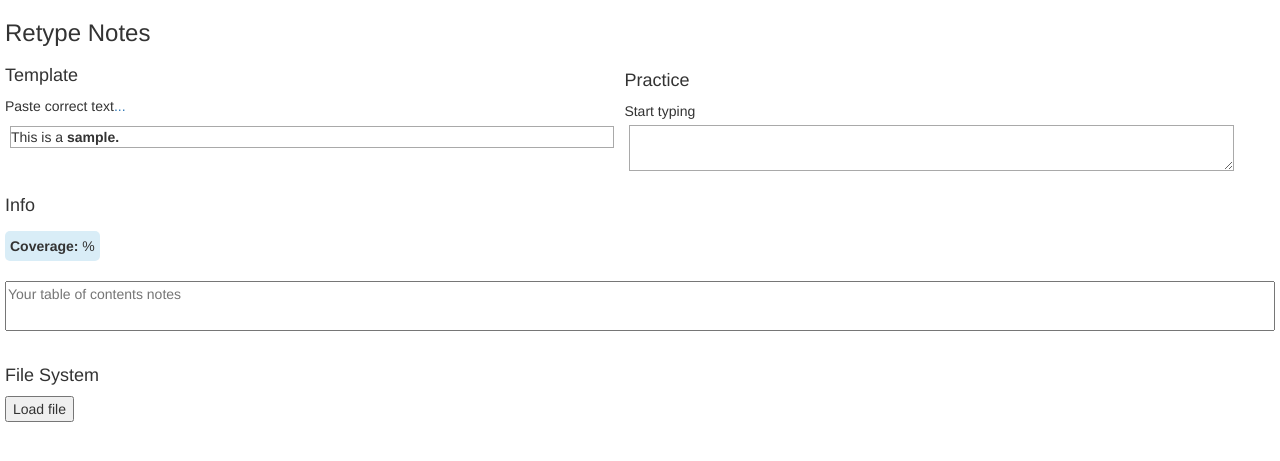
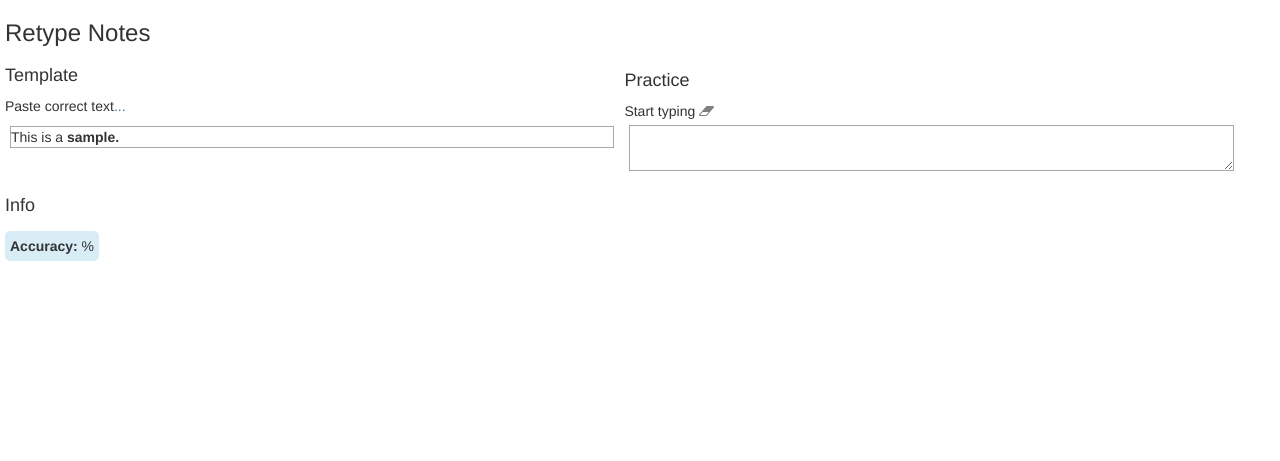
Before and after one commit to Siphon880gh/brain-notes-engine, a PHP site: page / in a window 1280 px wide. Shown: the top 461 px of the page. Run offline with PHP 8.4, Linux system fonts and the light colour scheme; some libraries are stand-ins or nearby versions.

Commit message:
Unhighlights when clearing the practice text

```diff
--- a/css/index.css
+++ b/css/index.css
@@ -16,3 +16,18 @@
 .highlight {
   background-color: orange !important;
 }
+.spacer {
+  width:100%;
+  height:5px;
+}
+
+#diff:after {
+  content: "%";
+}
+.clickable {
+  color: gray;
+  cursor: pointer;
+}
+.clickable:hover {
+  color: black;
+}
--- a/index.php
+++ b/index.php
@@ -44,12 +44,6 @@ header('Pragma: no-cache');
     });
     </script>
 
-    <style>
-    #diff:after {
-      content: "%";
-    }
-    </style>
-
 </head>
     <body>
         <div class="container-full" style="margin: 10px 5px;">
@@ -68,7 +62,7 @@ header('Pragma: no-cache');
             <aside id="new" style="padding: 5px;">
               <div class="header">
                 <h4>Practice</h4>
-                <p>Start typing</p>
+                <p>Start typing <i class="fa fa-eraser clickable" onclick="if(confirm('Erase practice text?')) { $('#new .contents').val(''); $('.highlight').removeClass('highlight'); }"></i></p>
                 <textarea class="contents" style="width:100%; margin-top:-6px; resize:vertical;"></textarea>
               </div>
             </aside>
@@ -89,17 +83,17 @@ header('Pragma: no-cache');
           <h4>Info</h4>
 
           <div class="bg-info" style="padding:5px; border-radius:5px; display:inline-block; margin-top:5px; text-align:left; margin-bottom:10px;">
-              <span style="font-weight:bold;">Coverage: </span><span id="diff"></span>
-          </div><br/>
+              <span style="font-weight:bold;">Accuracy: </span><span id="diff"></span>
+          </div>
 
-          <div style="width:100%; height:10px;"></div>
-          <textarea id="notes" style="display:block; width:100%; height:50px; resize:none;" placeholder="Your table of contents notes"><?php include("data/data.txt"); ?></textarea>
+          <!-- <div class="spacer"></div> -->
+          <!-- <textarea id="notes" style="display:block; width:100%; height:50px; resize:none;" placeholder="Your table of contents notes"><?php include("data/data.txt"); ?></textarea> -->
+          <!-- <div class="spacer"></div> -->
 
-          <br/>
-          <div style="float:left; margin-top:5px; text-align:left;">
+          <!-- <div style="float:left; margin-top:5px; text-align:left;">
             <h4>File System</h4>
             <button onclick='$("#load-file-input").click();'>Load file</button><input type="file" id="load-file-input" onchange="loadFile()" style="display:none;"/><br>
-          </div>
+          </div> -->
 
         </div> <!-- /.container -->
 
--- a/js/app.js
+++ b/js/app.js
@@ -91,12 +91,19 @@ function newInputted() {
 
         // Extract words
         var text = $("#new .contents").val();
+
+        if(text.replace(/\s/g, "").length===0)
+            $(".highlight").removeClass("highlight");
+
         // var words = text.match(/\b(\w{2,})\b/g);
         words = text.match(/([^\s]+)[\s$]/g);
 
         // Remove duplicated words
         words = [...new Set(words)];
         console.log(words);
+
+        // Unhighlight old words
+        // $(".highlight").removeClass("highlight");
 
         // Highlight words (have to run through each word individually)
         words.forEach((word)=>{
@@ -108,7 +115,7 @@ function newInputted() {
 
 window.maxHeight = 0;
 $(()=>{
-    window.maxHeight = $(window).height() - 240; // the textarea max height should be the window height except header and coverage lines
+    window.maxHeight = $(window).height() - 240; // the textarea max height should be the window height except header and accuracy lines
 
     $("#new .contents").on("keyup blur", newInputted); // keyup
 
```
